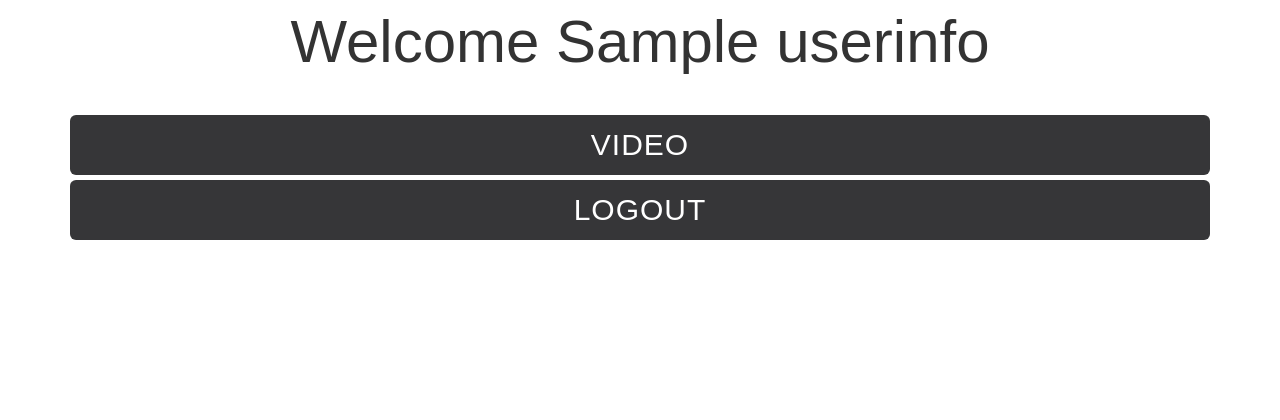
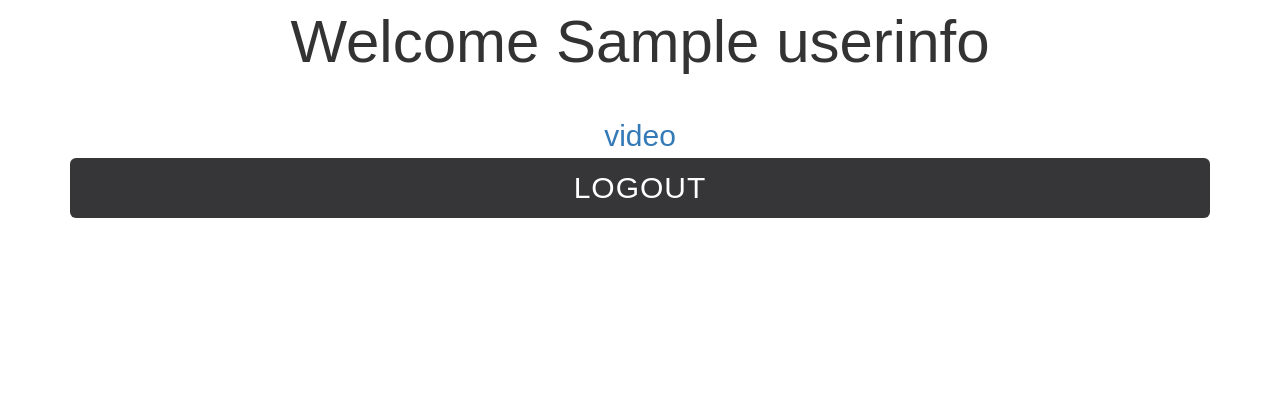
Before and after one commit to rllob003/lets-get-this-bread, a Flask app: template templates/dashboard.html in a window 1280 px wide. Shown: the part 326-746 px from the top of the page. Run offline with Flask 2, Linux system fonts and the light colour scheme; the template is opened without the code that fills it: most values are stand-ins (such as "Sample title", 1, 10 or a date in 2020); parts of the project's set-up code (start-up, migrations or seed data) failed here and were passed over; some libraries are stand-ins or nearby versions.

Commit message:
reeedo video link

```diff
--- a/templates/dashboard.html
+++ b/templates/dashboard.html
@@ -13,7 +13,7 @@
                 <div class="logged-in-box auth0-box logged-in">
                     <h1 id="logo"><img src="https://i.ibb.co/zm2GbWT/cnt4713.png"/></h1>
                     <h2>Welcome {{userinfo['name']}}</h2>
-                    <a id="staticVid" class="btn btn-primary btn-lg btn-logout btn-block" href="videotest.html">video</a>
+                    <a id="staticVid" href="videotest.html">video</a>
                     <a id="qsLogoutBtn" class="btn btn-primary btn-lg btn-logout btn-block" href="/logout">Logout</a>
                 </div>
             </div>
```
